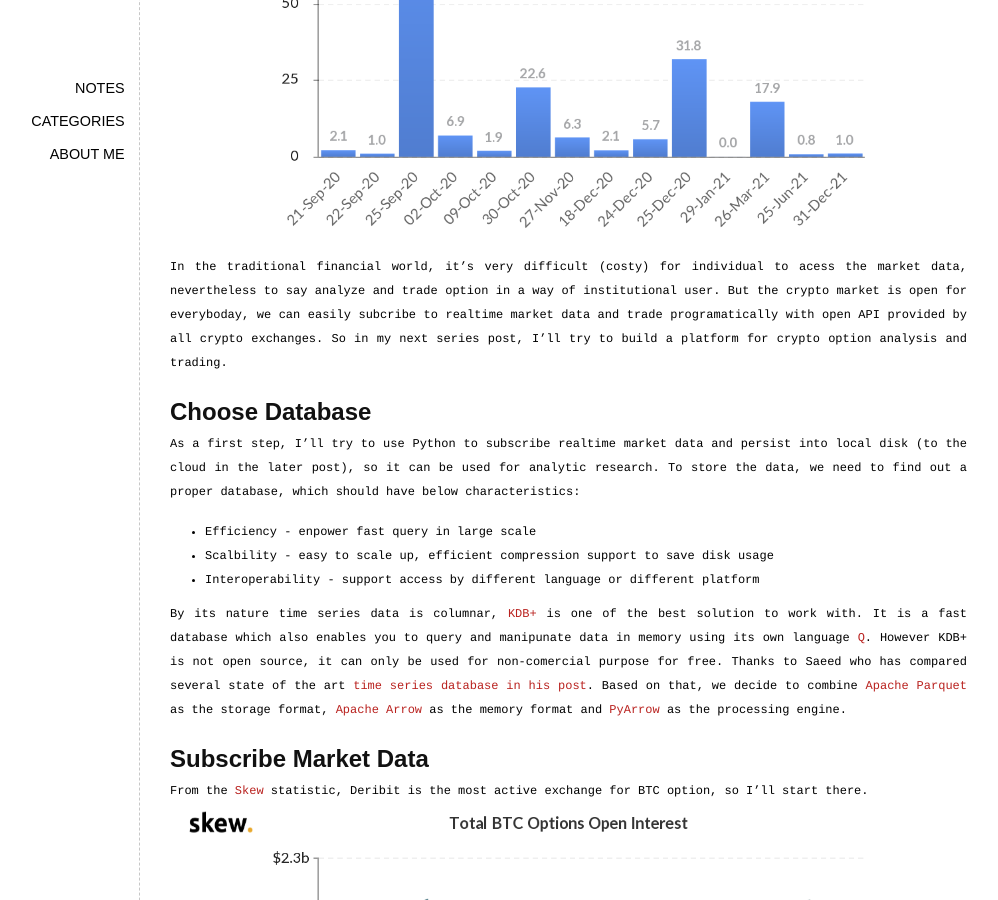
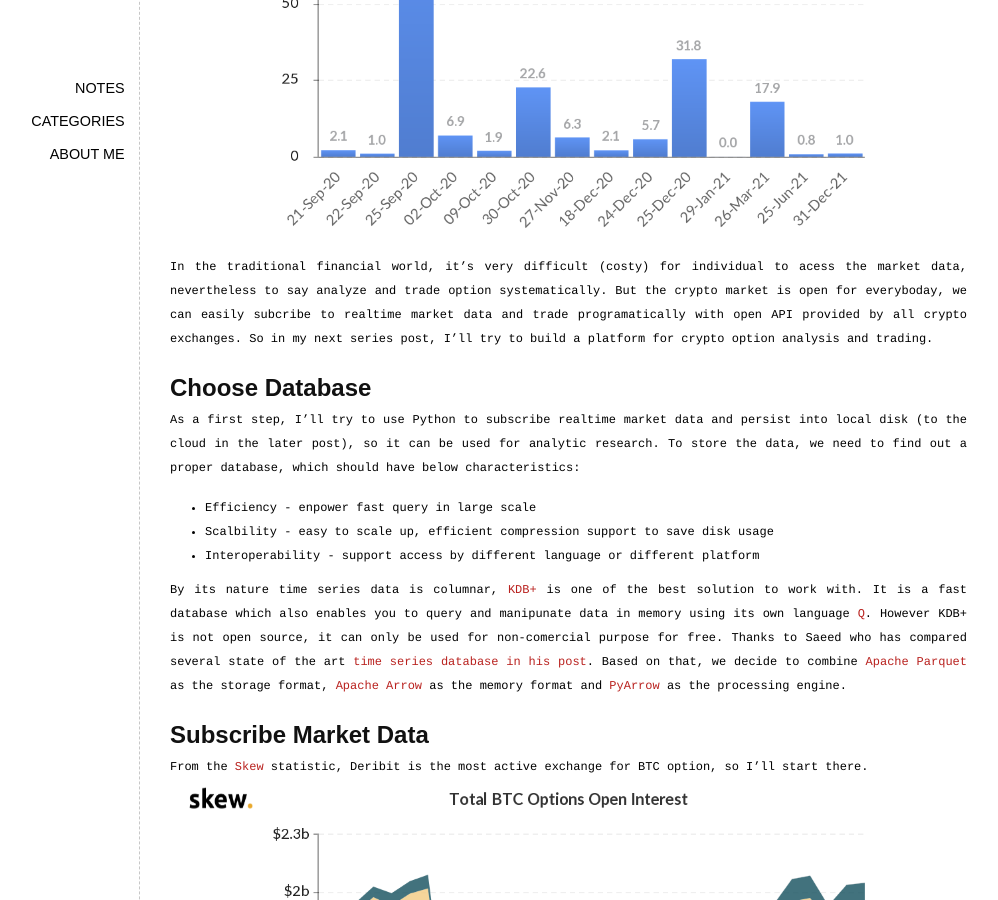
Before and after one commit to elan2wang/note, a Jekyll site: the page built from _posts/2020-09-14-market-data-recorder.md, in a window 1280 px wide and 900 px high, scrolled down 368 px. Shown: the whole window, without its empty margins (111-1109 px from the left). Built offline with Jekyll 4.4.1, drawn with Linux system fonts in a browser that asks for light colours; comment, search, counter and statistics services are not loaded.

Commit message:
update post

```diff
--- a/_posts/2020-09-14-market-data-recorder.md
+++ b/_posts/2020-09-14-market-data-recorder.md
@@ -8,7 +8,7 @@ categories: python, analytic
 Cryptocurrency's option market continue to grow this year. The open interest of the coming monthly expiry BTC option is around $1 billion.
 ![btc option open interest by expiry](/note/images/skew_btc_options_oi_by_expiry_k_prev_day.png)
 
-In the traditional financial world, it's very difficult (costy) for individual to acess the market data, nevertheless to say analyze and trade option in a way of institutional user. But the crypto market is open for everyboday, we can easily subcribe to realtime market data and trade programatically with open API provided by all crypto exchanges. So in my next series post, I'll try to build a platform for crypto option analysis and trading.
+In the traditional financial world, it's very difficult (costy) for individual to acess the market data, nevertheless to say analyze and trade option systematically. But the crypto market is open for everyboday, we can easily subcribe to realtime market data and trade programatically with open API provided by all crypto exchanges. So in my next series post, I'll try to build a platform for crypto option analysis and trading.
 
 ## Choose Database
 As a first step, I'll try to use Python to subscribe realtime market data and persist into local disk (to the cloud in the later post), so it can be used for analytic research. To store the data, we need to find out a proper database, which should have below characteristics:
```
